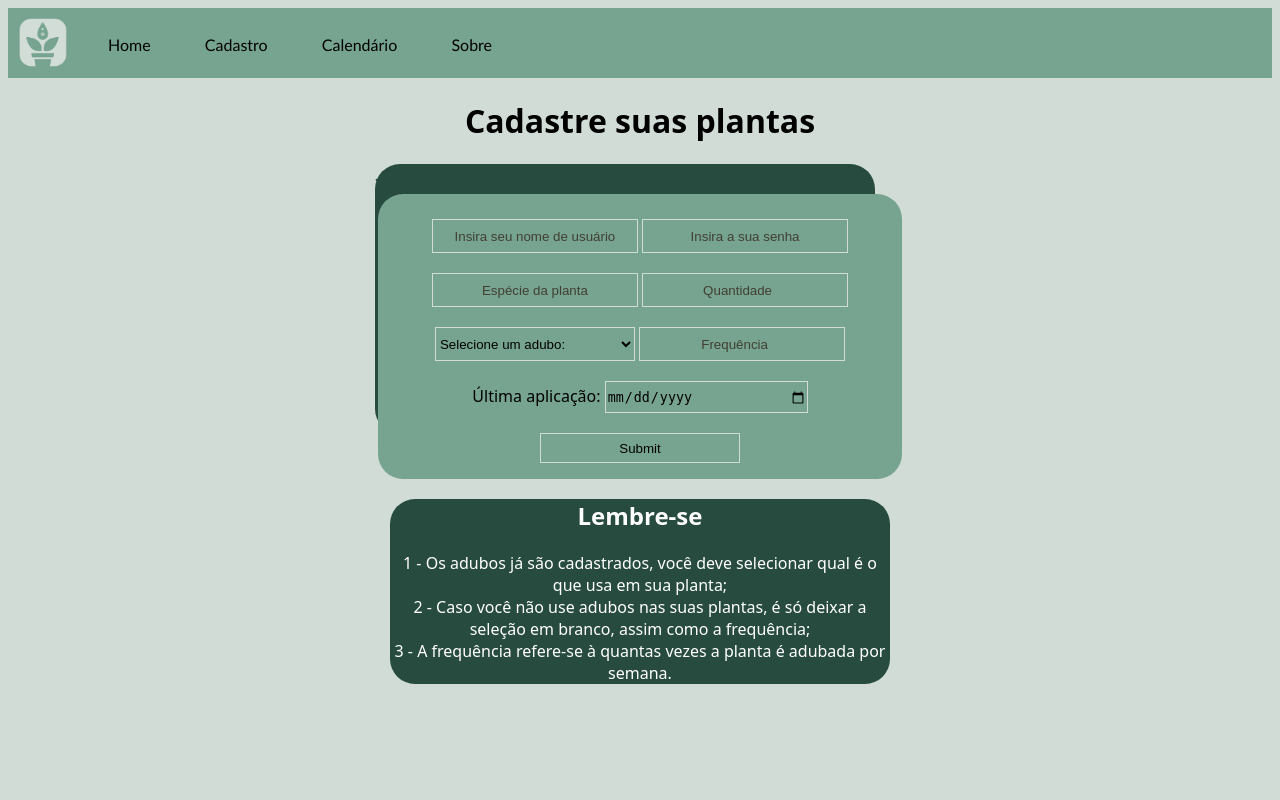
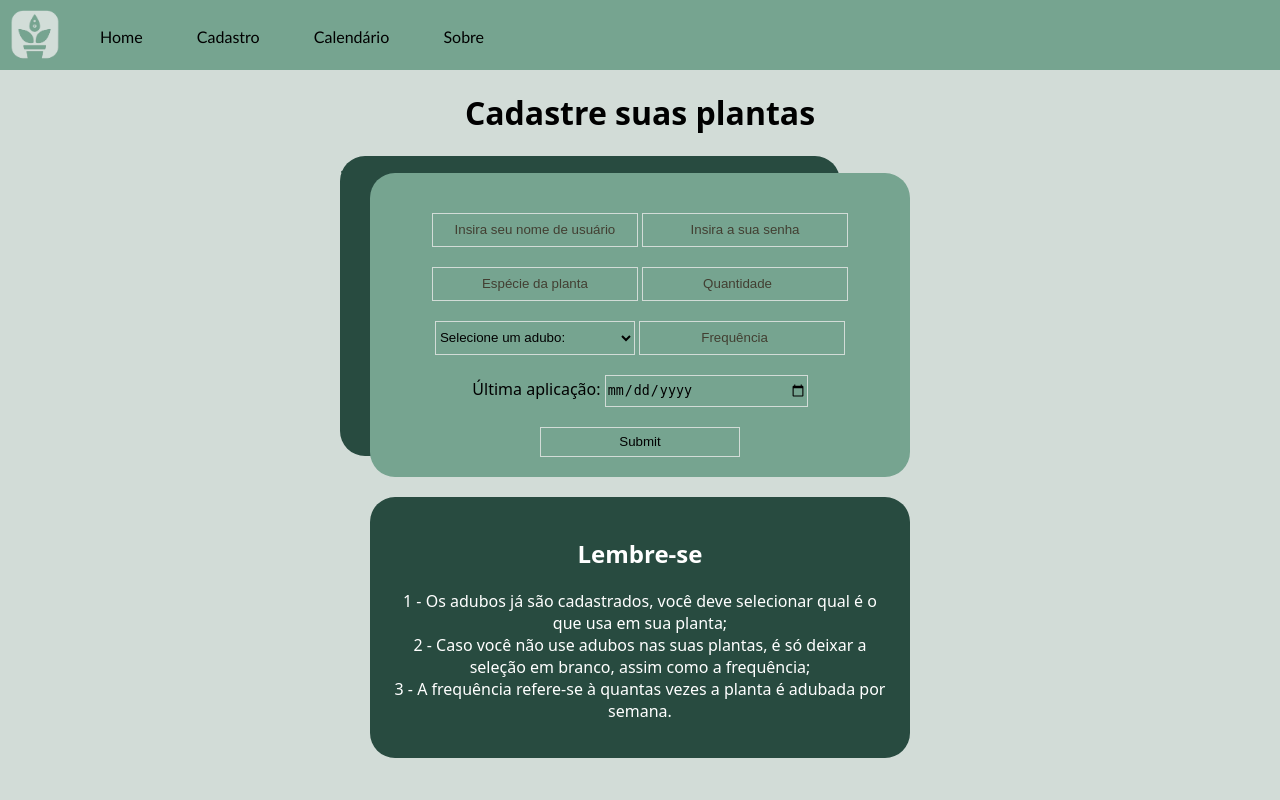
Before and after one commit to TayniSchukes/Plantapp, a PHP site: page /codes/plantas.php in a window 1280 px wide. Run offline with PHP 8.4, Linux system fonts and the light colour scheme; data that the repository does not hold is empty.

Commit message:
Corrigindo css de usuarios, plantas e início sobre

```diff
--- a/codes/calendario.html
+++ b/codes/calendario.html
@@ -16,13 +16,14 @@
         .plantas fieldset {
             text-align: center;
             width: 500px;
-            height: 90px;
+            height: auto;
             background-color: #76a490;
             border-radius: 25px;
             border-style: none;
             margin-left: auto;
             margin-right: auto;
             position: relative;
+            padding: 20px;
         }
     </style>
 </head>
--- a/codes/plantas.php
+++ b/codes/plantas.php
@@ -9,18 +9,23 @@
     <style>
         body {
             background-color: #d2dcd7;
+            margin: 0;
+            padding: 0;
         }
         .plantas fieldset {
             text-align: center;
-            width: 500px;
-            height: 270px;
+            max-width: 500px;
+            width: 90%;
+            height: auto;
             background-color: #76a490;
             border-radius: 25px;
             border-style: none;
-            margin-left: auto;
-            margin-right: auto;
+            margin: 0 auto;
+            margin-top: 3%;
+            margin-bottom: 20px;
+            padding: 20px;
             position: relative;
-            margin-top: -19%;
+            z-index: 1;
         }
         select {
             background-color: #76a490;
@@ -31,24 +36,28 @@
         .fundo {
             background-color: #284b40;
             color: #284b40;
-            width: 500px;
-            height: 270px;
+            width: 90%;
+            max-width: 500px;
+            height: 300px;
             border-radius: 25px;
-            z-index: -1;
-            margin-left: 29%;
-            position: relative;
+            z-index: 0;
+            margin: 0 auto;
+            left: calc(50% - 300px);
+            position: absolute;
         }
         .titulo1 {
             text-align: center;
+            margin: 20px 0;
         }
         section {
             background-color: #284b40;
             text-align: center;
             width: 500px;
-            margin-left: auto;
-            margin-right: auto;
+            margin: 0 auto;
             border-radius: 25px;
             color: #fff;
+            padding: 20px;
+            margin-bottom: 20px;
         }
     </style>
 </head>
```
Also changed, not shown: codes/sobre.html (+12 -10 lines), codes/usuario.php (+14 -7 lines).
